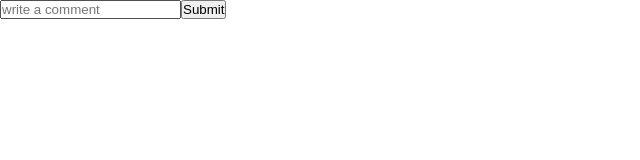
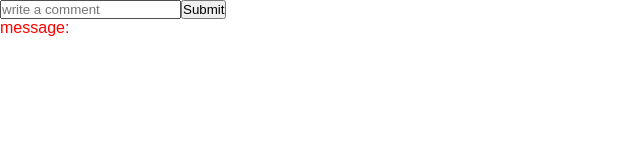
Before and after one commit to kperusi/vaccineapp, a Next.js app: page /frontend/login in a window 1280 px wide. Shown: the top 160 px of the page, without its empty margins (0-640 px from the left). Built offline with nearby package versions, Linux system fonts and the light colour scheme.

Commit message:
fourth commit

```diff
--- a/src/app/api/login/route.js
+++ b/src/app/api/login/route.js
@@ -1,3 +1,4 @@
+'use server'
 import { neon } from '@neondatabase/serverless';
 
 export async function POST(request) {
--- a/src/app/frontend/(auth)/login/page.js
+++ b/src/app/frontend/(auth)/login/page.js
@@ -1,35 +1,40 @@
-'use client'
+"use client";
 
 import { useState } from "react";
 
 export default function Page() {
-const [comment,setComment]=useState()
+  const [comment, setComment] = useState();
+
+  const [msg, setMsg] = useState();
 
   async function handleLogin() {
-    await fetch("/api/login", {
+    const response = await fetch("/api/login", {
       method: "POST",
       headers: {
         "Content-Type": "application/json",
       },
-      body: JSON.stringify({ comment:comment }),
+      body: JSON.stringify({ comment: comment }),
     });
+    const data = await response.json();
+
+    setMsg(data.error||data.message);
   }
 
-  //   async function create() {
-  //     'use server';
-  //     // Connect to the Neon database
-  //     const sql = neon(`${process.env.DATABASE_URL}`);
-  //     const comment = 'Coming home';
-  //     // Insert the comment from the form into the Postgres database
-  //   await sql`INSERT INTO comments (comment) VALUES (${comment})`;
-  //   }
 
 
-  console.log(comment)
+  console.log(msg);
   return (
-    <form>
-      <input type="text" placeholder="write a comment" name="comment"  onChange={(e)=>setComment(e.target.value)}/>
-      <button onClick={handleLogin}>Submit</button>
-    </form>
+    <main>
+      <div>
+        <input
+          type="text"
+          placeholder="write a comment"
+          name="comment"
+          onChange={(e) => setComment(e.target.value)}
+        />
+        <button onClick={handleLogin}>Submit</button>
+      </div>
+      <p style={{ color: "red" }}>message:{msg}</p>
+    </main>
   );
 }
```
